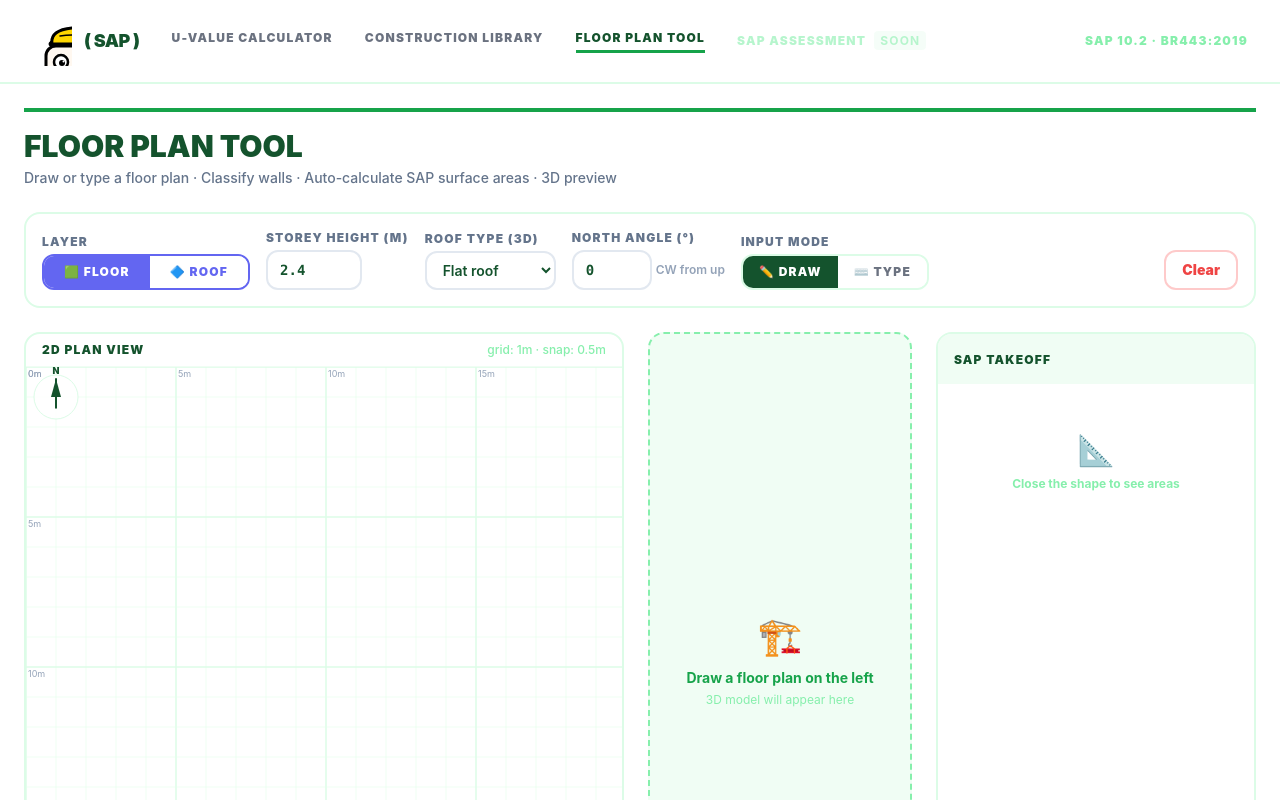
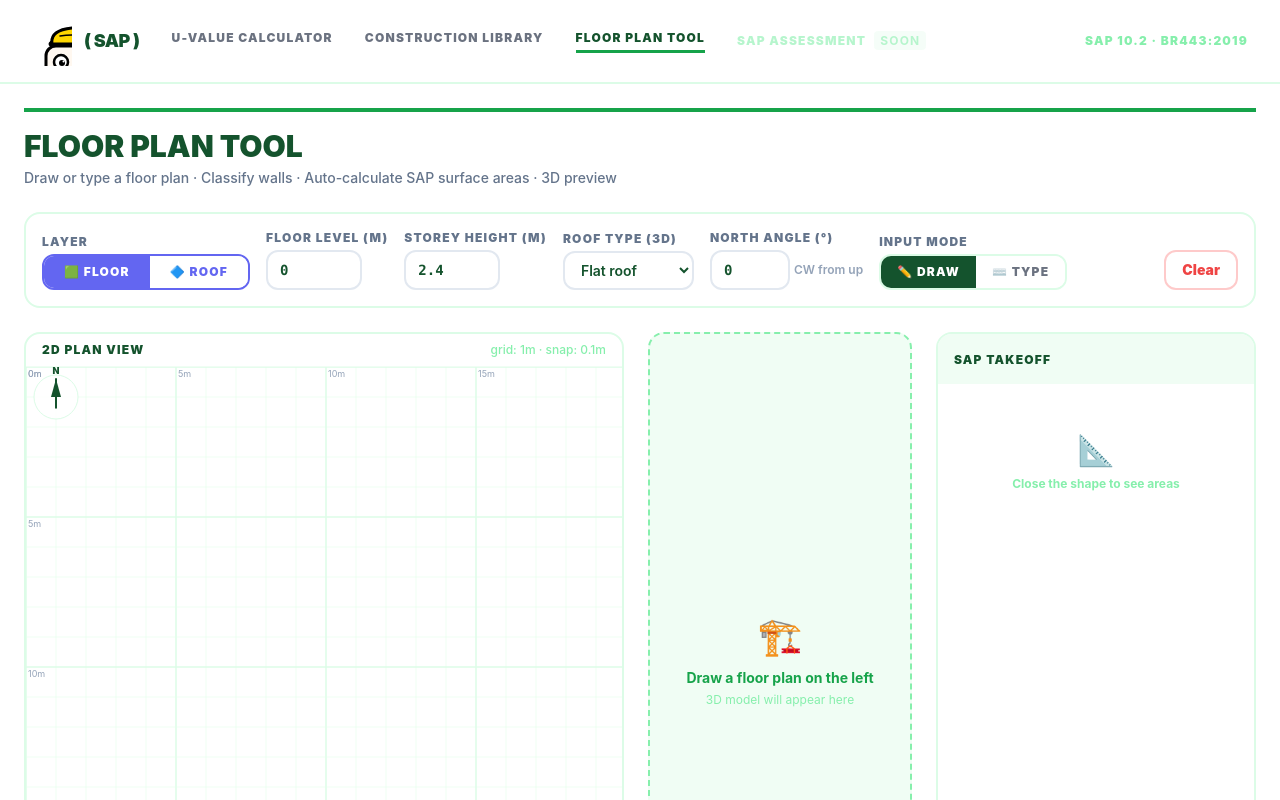
Before and after one commit to dylangallagher1505-beep/SAP-Assessor-Tool, a Next.js app: page /floor-plan in a window 1280 px wide. Built offline with nearby package versions, Linux system fonts and the light colour scheme.

Commit message:
feat: 0.01m measurement precision, floor level (storey base) control for multi-storey

```diff
--- a/components/FloorPlanTool.tsx
+++ b/components/FloorPlanTool.tsx
@@ -196,9 +196,10 @@ function computeZoneSlopes(zone: RoofZone, northDeg: number): RoofSlope[] {
 const GRID_SIZE = 600;
 const METRES_VISIBLE = 20;
 const PX_PER_M = GRID_SIZE / METRES_VISIBLE;
-const SNAP = 0.5;
+const SNAP = 0.1;
 
 function snap(v: number) { return Math.round(v / SNAP) * SNAP; }
+function snap2dp(v: number) { return Math.round(v * 100) / 100; }
 function toSVG(m: number) { return m * PX_PER_M; }
 function toM(px: number) { return px / PX_PER_M; }
 
@@ -221,9 +222,10 @@ const WALL_3D_COLOR: Record<WallType, number> = {
 };
 
 // ─── 3D Viewer ────────────────────────────────────────────────────────────────
-function ThreeViewer({ points, storeyHeight, roofType, wallSegs, selectedWallIdx, onWallClick }: {
+function ThreeViewer({ points, storeyHeight, storeyBase, roofType, wallSegs, selectedWallIdx, onWallClick }: {
   points: Point[];
   storeyHeight: number;
+  storeyBase: number;
   roofType: 'flat' | 'pitched';
   wallSegs: WallSegInfo[];
   selectedWallIdx: number | null;
@@ -269,7 +271,7 @@ function ThreeViewer({ points, storeyHeight, roofType, wallSegs, selectedWallIdx
     const floorGeo = new THREE.ExtrudeGeometry(shape, { depth: 0.1, bevelEnabled: false });
     const floorMesh = new THREE.Mesh(floorGeo, new THREE.MeshLambertMaterial({ color: '#e2e8f0', side: THREE.DoubleSide }));
     floorMesh.rotation.x = -Math.PI / 2;
-    floorMesh.position.y = -0.1;
+    floorMesh.position.y = storeyBase - 0.1;
     scene.add(floorMesh);
 
     // Individual wall meshes — one per segment, coloured by type
@@ -292,7 +294,7 @@ function ThreeViewer({ points, storeyHeight, roofType, wallSegs, selectedWallIdx
         emissiveIntensity: isSelected ? 0.4 : 0,
       });
       const mesh = new THREE.Mesh(geo, mat);
-      mesh.position.set(midX, storeyHeight / 2, midZ);
+      mesh.position.set(midX, storeyBase + storeyHeight / 2, midZ);
       mesh.rotation.y = -angle;
       mesh.castShadow = true;
       scene.add(mesh);
@@ -301,7 +303,7 @@ function ThreeViewer({ points, storeyHeight, roofType, wallSegs, selectedWallIdx
       const wireMat = new THREE.MeshBasicMaterial({ color: 0x14532d, wireframe: true, opacity: 0.1, transparent: true });
       const wireMesh = new THREE.Mesh(geo, wireMat);
       wireMesh.position.copy(mesh.position);
-      wireMesh.rotation.copy(mesh.rotation);
+      wireMesh.rotation.y = -angle;
       scene.add(wireMesh);
 
       wallMeshData.push({ mesh, idx: seg.i });
@@ -311,7 +313,7 @@ function ThreeViewer({ points, storeyHeight, roofType, wallSegs, selectedWallIdx
       const roofGeo = new THREE.ExtrudeGeometry(shape, { depth: 0.2, bevelEnabled: false });
       const roofMesh = new THREE.Mesh(roofGeo, new THREE.MeshLambertMaterial({ color: '#86efac' }));
       roofMesh.rotation.x = -Math.PI / 2;
-      roofMesh.position.y = storeyHeight;
+      roofMesh.position.y = storeyBase + storeyHeight;
       scene.add(roofMesh);
     } else {
       const xs = centred.map(p => p.x);
@@ -321,7 +323,7 @@ function ThreeViewer({ points, storeyHeight, roofType, wallSegs, selectedWallIdx
       const spanX = maxX - minX;
       const spanZ = maxZ - minZ;
       const ridgeH = Math.min(spanX, spanZ) * 0.45;
-      const ridgeY = storeyHeight + ridgeH;
+      const ridgeY = storeyBase + storeyHeight + ridgeH;
       const ridgeAlongX = spanX >= spanZ;
 
       function projectToRidge(x: number, z: number): THREE.Vector3 {
@@ -332,7 +334,7 @@ function ThreeViewer({ points, storeyHeight, roofType, wallSegs, selectedWallIdx
         }
       }
 
-      const eaveVerts = centred.map(p => new THREE.Vector3(p.x, storeyHeight, -p.y));
+      const eaveVerts = centred.map(p => new THREE.Vector3(p.x, storeyBase + storeyHeight, -p.y));
       const positions: number[] = [];
       for (let i = 0; i < eaveVerts.length; i++) {
         const a = eaveVerts[i];
@@ -376,7 +378,7 @@ function ThreeViewer({ points, storeyHeight, roofType, wallSegs, selectedWallIdx
         spherical.radius * Math.cos(spherical.phi),
         spherical.radius * Math.sin(spherical.phi) * Math.cos(spherical.theta),
       );
-      camera.lookAt(0, storeyHeight / 2, 0);
+      camera.lookAt(0, storeyBase + storeyHeight / 2, 0);
     }
     updateCamera();
 
@@ -435,7 +437,7 @@ function ThreeViewer({ points, storeyHeight, roofType, wallSegs, selectedWallIdx
       if (el.contains(renderer.domElement)) el.removeChild(renderer.domElement);
     };
   // eslint-disable-next-line react-hooks/exhaustive-deps
-  }, [points, storeyHeight, roofType, wallSegs, selectedWallIdx]);
+  }, [points, storeyHeight, storeyBase, roofType, wallSegs, selectedWallIdx]);
 
   if (points.length < 3) {
     return (
@@ -459,7 +461,7 @@ function WallHistoryRow({ index, dir, len, onDelete }: { index: number; dir: Dir
     <div className="flex items-center justify-between gap-2 py-1 px-2 rounded-lg" style={{ background: '#f0fdf4' }}>
       <span className="text-xs font-black" style={{ color: '#86efac' }}>#{index + 1}</span>
       <span className="text-sm font-black" style={{ color: '#14532d' }}>{arrow[dir]} {dir}</span>
-      <span className="text-sm font-mono font-bold" style={{ color: '#334155' }}>{len.toFixed(1)} m</span>
+      <span className="text-sm font-mono font-bold" style={{ color: '#334155' }}>{len.toFixed(2)} m</span>
       <button onClick={onDelete} className="text-xs px-1.5 py-0.5 rounded" style={{ color: '#ef4444', background: '#fef2f2' }}>✕</button>
     </div>
   );
@@ -471,6 +473,7 @@ export default function FloorPlanTool() {
   const [hoverPoint, setHoverPoint] = useState<Point | null>(null);
   const [closed, setClosed] = useState(false);
   const [storeyHeight, setStoreyHeight] = useState(2.4);
+  const [storeyBase, setStoreyBase] = useState(0); // floor level above ground
   const [roofType, setRoofType] = useState<'flat' | 'pitched'>('flat');
   const [inputMode, setInputMode] = useState<InputMode>('draw');
   const [northAngle, setNorthAngle] = useState(0); // degrees CW from top = North
@@ -674,7 +677,7 @@ export default function FloorPlanTool() {
   const addWall = useCallback(() => {
     const len = parseFloat(lenInput);
     if (!len || len <= 0 || closed) return;
-    const snapped = Math.round(len * 10) / 10;
+    const snapped = snap2dp(len);
     setWalls(prev => [...prev, { dir, len: snapped }]);
     setLenInput('');
     setTimeout(() => lenRef.current?.focus(), 0);
@@ -787,9 +790,19 @@ export default function FloorPlanTool() {
         </div>
 
         <div>
+          <label className="block text-xs font-black uppercase tracking-widest mb-1" style={{ color: '#64748b' }}>Floor Level (m)</label>
+          <input
+            type="number" step="0.01" min="0" max="30"
+            value={storeyBase}
+            onChange={e => setStoreyBase(parseFloat(e.target.value) || 0)}
+            className="rounded-xl px-3 py-2 text-sm font-mono font-semibold w-24 focus:outline-none"
+            style={{ border: '2px solid #e2e8f0' }}
+          />
+        </div>
+        <div>
           <label className="block text-xs font-black uppercase tracking-widest mb-1" style={{ color: '#64748b' }}>Storey Height (m)</label>
           <input
-            type="number" step="0.05" min="2" max="6"
+            type="number" step="0.01" min="0.5" max="6"
             value={storeyHeight}
             onChange={e => setStoreyHeight(parseFloat(e.target.value) || 2.4)}
             className="rounded-xl px-3 py-2 text-sm font-mono font-semibold w-24 focus:outline-none"
@@ -882,7 +895,7 @@ export default function FloorPlanTool() {
             <span className="text-xs font-black uppercase tracking-widest" style={{ color: layer === 'roof' ? '#6366f1' : '#14532d' }}>
               {layer === 'roof' ? '2D ROOF PLAN' : '2D PLAN VIEW'}
             </span>
-            <span className="text-xs font-medium" style={{ color: '#86efac' }}>grid: 1m · snap: 0.5m</span>
+            <span className="text-xs font-medium" style={{ color: '#86efac' }}>grid: 1m · snap: 0.1m</span>
           </div>
 
           <div className="relative flex-1 overflow-hidden">
@@ -1130,7 +1143,7 @@ export default function FloorPlanTool() {
                     return (
                       <g key={seg.i}>
                         <text x={mx + nx} y={my + ny} textAnchor="middle" fontSize={9} fill={WALL_COLOR[seg.type]} fontWeight="700">
-                          {ORIENT_ARROW[seg.orientation]} {seg.len.toFixed(1)}m
+                          {ORIENT_ARROW[seg.orientation]} {seg.len.toFixed(2)}m
                         </text>
                       </g>
                     );
@@ -1143,7 +1156,7 @@ export default function FloorPlanTool() {
                     const my = (toSVG(a.y) + toSVG(b.y)) / 2;
                     return (
                       <text key={i} x={mx} y={my - 6} textAnchor="middle" fontSize={9} fill="#14532d" fontWeight="700">
-                        {w.len.toFixed(1)}m
+                        {w.len.toFixed(2)}m
                       </text>
                     );
                   })}
@@ -1248,7 +1261,7 @@ export default function FloorPlanTool() {
                   className="mt-2 w-full py-2 rounded-lg text-sm font-black"
                   style={{ background: '#14532d', color: 'white' }}
                 >
-                  ✓ Close shape — back to start ({distToStart.toFixed(1)}m remaining)
+                  ✓ Close shape — back to start ({distToStart.toFixed(2)}m remaining)
                 </button>
               )}
             </div>
@@ -1349,6 +1362,7 @@ export default function FloorPlanTool() {
           <ThreeViewer
             points={closed ? activePoints : []}
             storeyHeight={storeyHeight}
+            storeyBase={storeyBase}
             roofType={roofType}
             wallSegs={wallSegs}
             selectedWallIdx={selectedWallIdx}
@@ -1532,7 +1546,8 @@ export default function FloorPlanTool() {
                 <div style={{ borderTop: '1px dashed #dcfce7', paddingTop: 12 }}>
                   <div className="text-xs space-y-1" style={{ color: '#94a3b8' }}>
                     <div>• North = {northAngle}° CW from canvas up</div>
-                    <div>• Storey height: {storeyHeight}m</div>
+                    <div>• Floor level: +{storeyBase.toFixed(2)}m · Height: {storeyHeight.toFixed(2)}m</div>
+                    <div>• Ceiling at +{(storeyBase + storeyHeight).toFixed(2)}m</div>
                     <div>• Roof (3D): {roofType === 'pitched' ? 'pitched (×1.2)' : 'flat'}</div>
                     <div>• Click walls on plan to change type</div>
                   </div>
```
